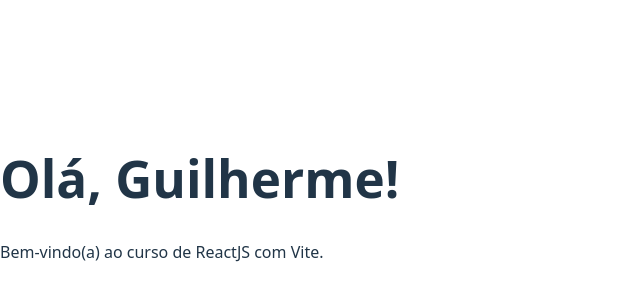
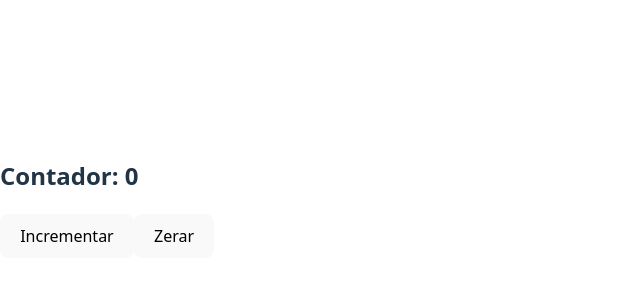
Before and after one commit to GuiAlmeida03/Front-end-e-Mobile-Development, a React (Vite) app in the folder projeto-react/my-react-app/: page / in a window 1280 px wide. Shown: the part 202-502 px from the top of the page, without its empty margins (0-640 px from the left). Built offline with nearby package versions, Linux system fonts and the light colour scheme.

Commit message:
feat: Implementa Contador com hook useState

```diff
--- a/projeto-react/my-react-app/src/App.jsx
+++ b/projeto-react/my-react-app/src/App.jsx
@@ -1,11 +1,10 @@
 // src/App.jsx
-
-import BoasVindas from './components/BoasVindas';
+import Contador from './components/Contador';
 
 function App() {
   return (
     <div>
-      <BoasVindas nome="Guilherme" curso="ReactJS com Vite" />
+      <Contador />
     </div>
   );
 }
--- /dev/null
+++ b/projeto-react/my-react-app/src/components/Contador.jsx
@@ -0,0 +1,17 @@
+// src/components/Contador.jsx
+
+import { useState } from 'react';
+
+function Contador() {
+  const [contador, setContador] = useState(0);
+
+  return (
+    <div>
+      <h2>Contador: {contador}</h2>
+      <button onClick={() => setContador(contador + 1)}>Incrementar</button>
+      <button onClick={() => setContador(0)}>Zerar</button>
+    </div>
+  );
+}
+
+export default Contador;
```
